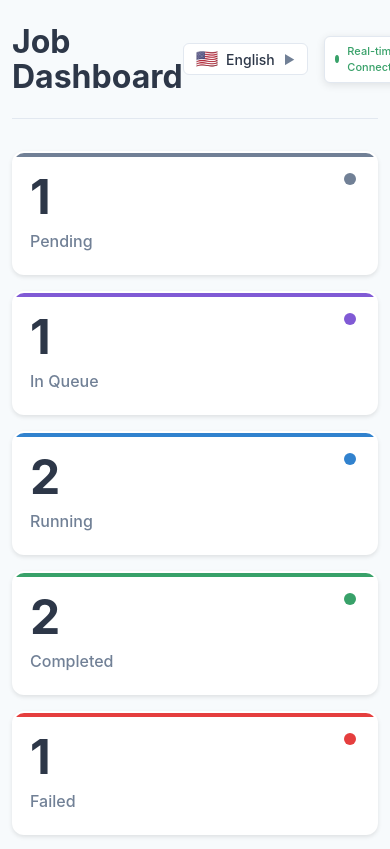
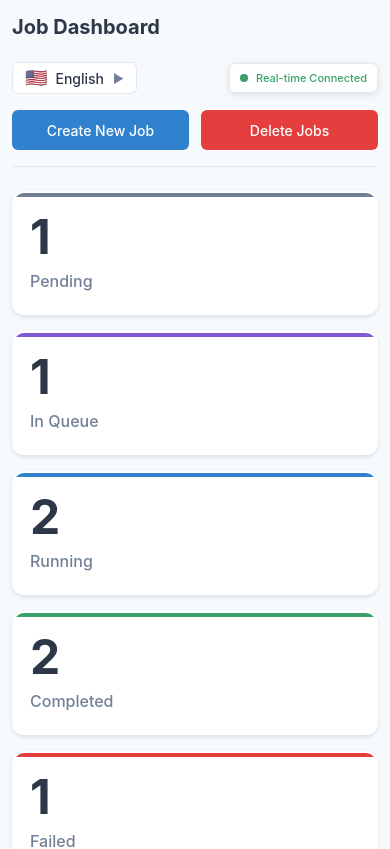
Before and after one commit to aharon-vish/Sqlink-Assessment, a React (Vite) app: page / in a window 390 px wide. Shown: the top 849 px of the page. Built offline with nearby package versions, Linux system fonts and the light colour scheme; what @microsoft/signalr would draw is missing.

Commit message:
fix mobile responsive

```diff
--- a/src/components/dashboard/StatusCard.tsx
+++ b/src/components/dashboard/StatusCard.tsx
@@ -62,16 +62,6 @@ const Label = styled.div`
   text-transform: capitalize;
 `;
 
-const StatusIcon = styled.div<{ color: string }>`
-  position: absolute;
-  top: 20px;
-  right: 20px;
-  width: 12px;
-  height: 12px;
-  border-radius: 50%;
-  background-color: ${({ color }) => color};
-`;
-
 export const StatusCard: React.FC<StatusCardProps> = ({
   status,
   count,
@@ -103,7 +93,6 @@ export const StatusCard: React.FC<StatusCardProps> = ({
       }}
       className="status-card"
     >
-      <StatusIcon color={color} />
       <Count>{count}</Count>
       <Label>{label}</Label>
     </CardContainer>
--- a/src/components/layout/DashboardHeader.tsx
+++ b/src/components/layout/DashboardHeader.tsx
@@ -12,10 +12,20 @@ const HeaderContainer = styled.header`
   padding: 32px 0;
   border-bottom: 1px solid #e2e8f0;
   margin-bottom: 40px;
+  flex-wrap: wrap;
+  gap: 16px;
 
   @media (max-width: 768px) {
     padding: 24px 0;
     margin-bottom: 32px;
+    flex-direction: column;
+    align-items: flex-start;
+    gap: 20px;
+  }
+
+  @media (max-width: 480px) {
+    padding: 16px 0;
+    margin-bottom: 24px;
   }
 `;
 
@@ -24,17 +34,62 @@ const Title = styled.h1`
   font-weight: 700;
   color: #2d3748;
   margin: 0;
+
+  @media (max-width: 768px) {
+    font-size: 24px;
+    margin-bottom: 4px;
+  }
+
+  @media (max-width: 480px) {
+    font-size: 20px;
+  }
 `;
 
 const HeaderRight = styled.div`
   display: flex;
   align-items: center;
   gap: 16px;
+  flex-wrap: wrap;
+
+  @media (max-width: 768px) {
+    width: 100%;
+    justify-content: space-between;
+    gap: 12px;
+  }
+
+  @media (max-width: 640px) {
+    flex-direction: column;
+    align-items: flex-start;
+    gap: 16px;
+  }
 `;
 
 const ActionButtons = styled.div`
   display: flex;
   gap: 12px;
+  flex-wrap: wrap;
+
+  @media (max-width: 480px) {
+    width: 100%;
+
+    button {
+      flex: 1;
+      min-width: 0;
+      font-size: 14px;
+      padding: 8px 12px;
+    }
+  }
+`;
+
+const UtilitySection = styled.div`
+  display: flex;
+  align-items: center;
+  gap: 16px;
+
+  @media (max-width: 640px) {
+    width: 100%;
+    justify-content: space-between;
+  }
 `;
 
 export const DashboardHeader: React.FC = () => {
@@ -45,8 +100,10 @@ export const DashboardHeader: React.FC = () => {
     <HeaderContainer>
       <Title>{t('dashboard.title')}</Title>
       <HeaderRight>
-        <LanguageSelector />
-        <ConnectionStatus />
+        <UtilitySection>
+          <LanguageSelector />
+          <ConnectionStatus />
+        </UtilitySection>
         <ActionButtons>
           <Button
             variant="primary"
```
